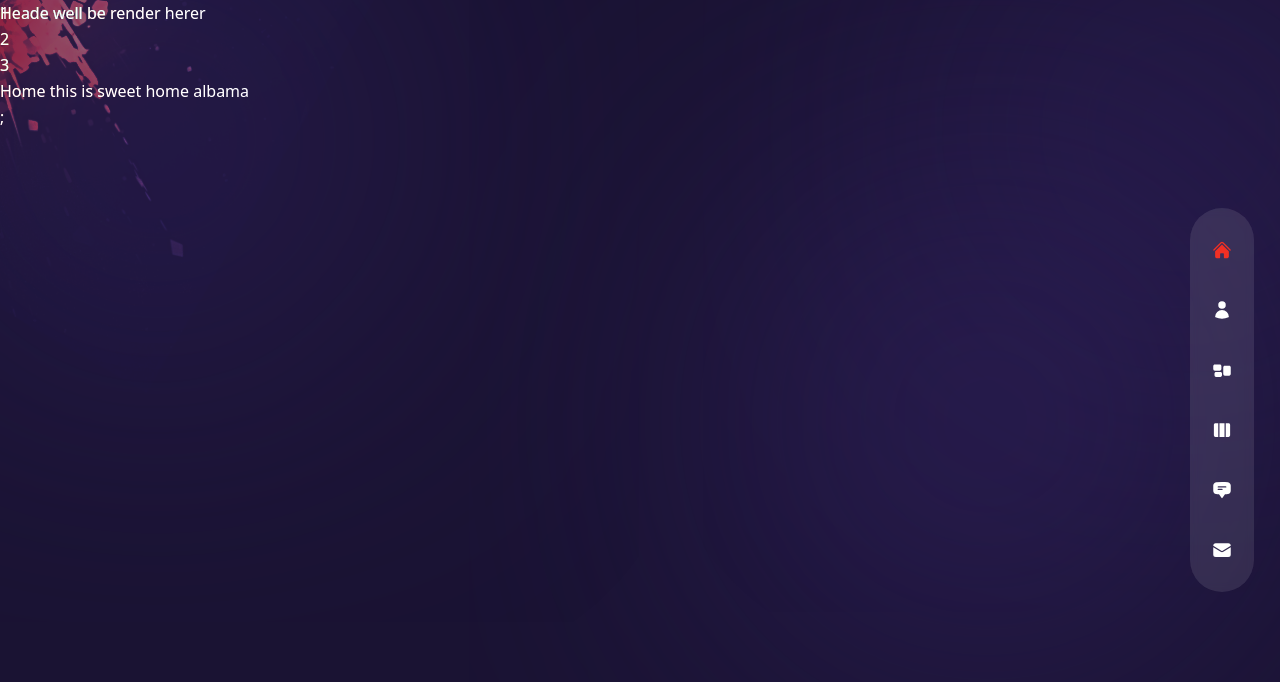
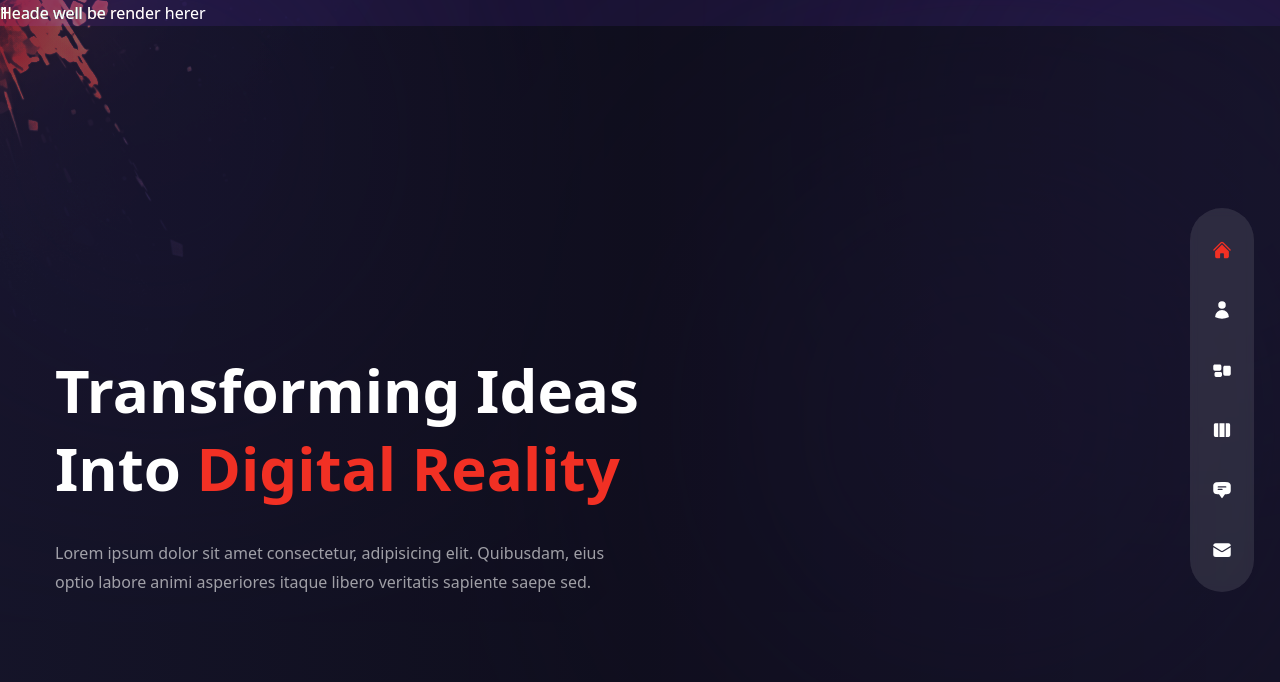
Before and after one commit to Sharmin64/my-next-portfolio, a Next.js app: page / in a window 1280 px wide. Shown: the top 682 px of the page. Built offline with nearby package versions, Linux system fonts and the light colour scheme.

Commit message:
style updated

```diff
--- a/components/Transition.js
+++ b/components/Transition.js
@@ -31,8 +31,26 @@
       >
         1
       </motion.div>
-      <div>2</div>
-      <div>3</div>
+      <motion.div
+        className="fixed top-0 bottom-0 right-full w-screen h-screen z-20 bg-[#3b2d71]"
+        variants={transitionVariants}
+        initial="initial"
+        animate="animate"
+        exit="exit"
+        transition={{delay: 0.4, duration: 0.6, ease: "easeInOut"}}
+      >
+        1
+      </motion.div>
+      <motion.div
+        className="fixed top-0 bottom-0 right-full w-screen h-screen z-10 bg-[#4b3792]"
+        variants={transitionVariants}
+        initial="initial"
+        animate="animate"
+        exit="exit"
+        transition={{delay: 0.6, duration: 0.6, ease: "easeInOut"}}
+      >
+        1
+      </motion.div>
     </>
   );
 };
--- a/pages/index.js
+++ b/pages/index.js
@@ -1,5 +1,41 @@
+//next image
+import Image from "next/image";
+
+//*component
+import ParticlesContainer from "../components/ParticlesContainer";
+import ProjectsBtn from "../components/ProjectsBtn";
+import Avatar from "../components/Avatar";
+
+//*Framer motion
+import {motion} from "framer-motion";
+
+// *variants
+import {fadeIn} from "../variants";
+
 const Home = () => {
-  return <div>Home this is sweet home albama</div>;
+  return (
+    <div className="bg-primary/60 h-full">
+      {/* text */}
+      <div className="w-full h-full bg-gradient-to-r from-primary/10 via-black/30 to-black/10">
+        <div className="text-center flex flex-col justify-center xl:pt-40 xl:text-left h-full container mx-auto">
+          {/* title  */}
+          <h1 className="h1">
+            Transforming Ideas <br /> Into{" "}
+            <span className="text-accent">Digital Reality</span>
+          </h1>
+          {/* subtitle */}
+          <p className="max-x-sm xl:max-w-xl mx-auto xl:mx-0 mb-10 xl:mb-16">
+            Lorem ipsum dolor sit amet consectetur, adipisicing elit. Quibusdam,
+            eius optio labore animi asperiores itaque libero veritatis sapiente
+            saepe sed.
+          </p>
+        </div>
+      </div>
+
+      {/* image  */}
+      <div>image</div>
+    </div>
+  );
 };
 
 export default Home;
```
